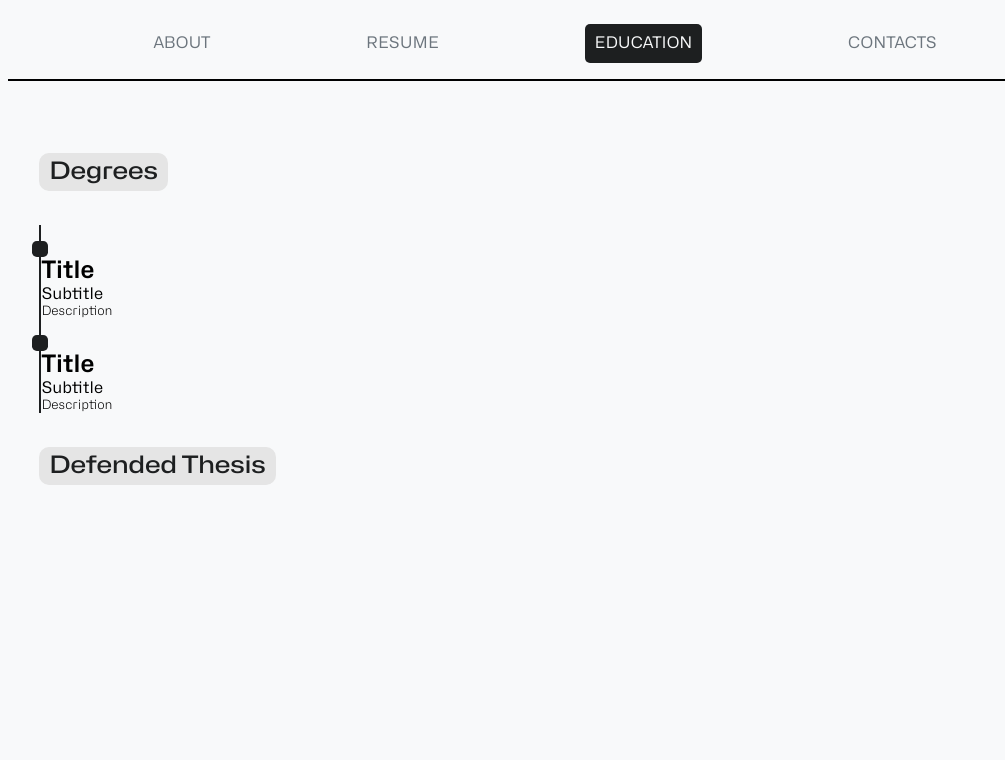
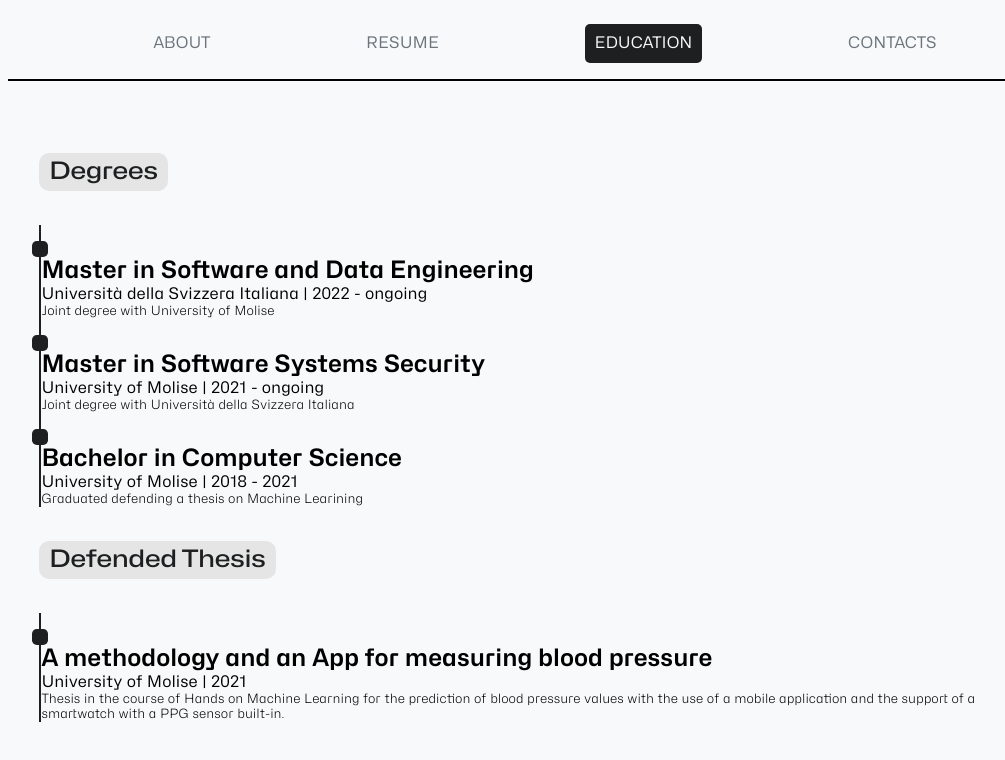
Before and after one commit to StefanoStone/stefanostone.github.io, an Angular app: page /education in a window 1280 px wide. Shown: the top 760 px of the page, without its empty margins (95-1100 px from the left). Built offline with nearby package versions, Linux system fonts and the light colour scheme.

Commit message:
add content to education page

```diff
--- a/src/app/pages/education/education.component.html
+++ b/src/app/pages/education/education.component.html
@@ -1,8 +1,9 @@
 <div id="body">
   <div id="content">
     <paragraph-title content="Degrees"></paragraph-title>
-    <dotted-list-element></dotted-list-element>
-    <dotted-list-element></dotted-list-element>
+    <dotted-list-element *ngFor="let degree of degrees" [element]="degree"></dotted-list-element>
     <paragraph-title content="Defended Thesis"></paragraph-title>
+    <dotted-list-element *ngFor="let thesis of theses" [element]="thesis"></dotted-list-element>
+
   </div>
 </div>
--- a/src/app/pages/education/education.component.ts
+++ b/src/app/pages/education/education.component.ts
@@ -1,4 +1,5 @@
 import { Component } from '@angular/core';
+import {ListItem} from "../../models/ListItem";
 
 @Component({
   selector: 'app-education',
@@ -7,4 +8,33 @@ import { Component } from '@angular/core';
 })
 export class EducationComponent {
 
+  degrees: ListItem[] = [
+    {
+      title: 'Master in Software and Data Engineering',
+      subtitle: 'Università della Svizzera Italiana | 2022 - ongoing',
+      description: 'Joint degree with University of Molise'
+    },
+    {
+      title: 'Master in Software Systems Security',
+      subtitle: 'University of Molise | 2021 - ongoing',
+      description: 'Joint degree with Università della Svizzera Italiana'
+    },
+    {
+      title: 'Bachelor in Computer Science',
+      subtitle: 'University of Molise | 2018 - 2021',
+      description: 'Graduated defending a thesis on Machine Learining'
+    }
+  ];
+
+  theses: ListItem[] = [
+    {
+      title: 'A methodology and an App for measuring blood pressure',
+      subtitle: 'University of Molise | 2021',
+      description: 'Thesis in the course of Hands on Machine Learning for the prediction of blood pressure values with ' +
+        'the use of a mobile application and the support of a smartwatch with a PPG sensor built-in.'
+    }
+  ]
+
+  constructor() {
+  }
 }
```
